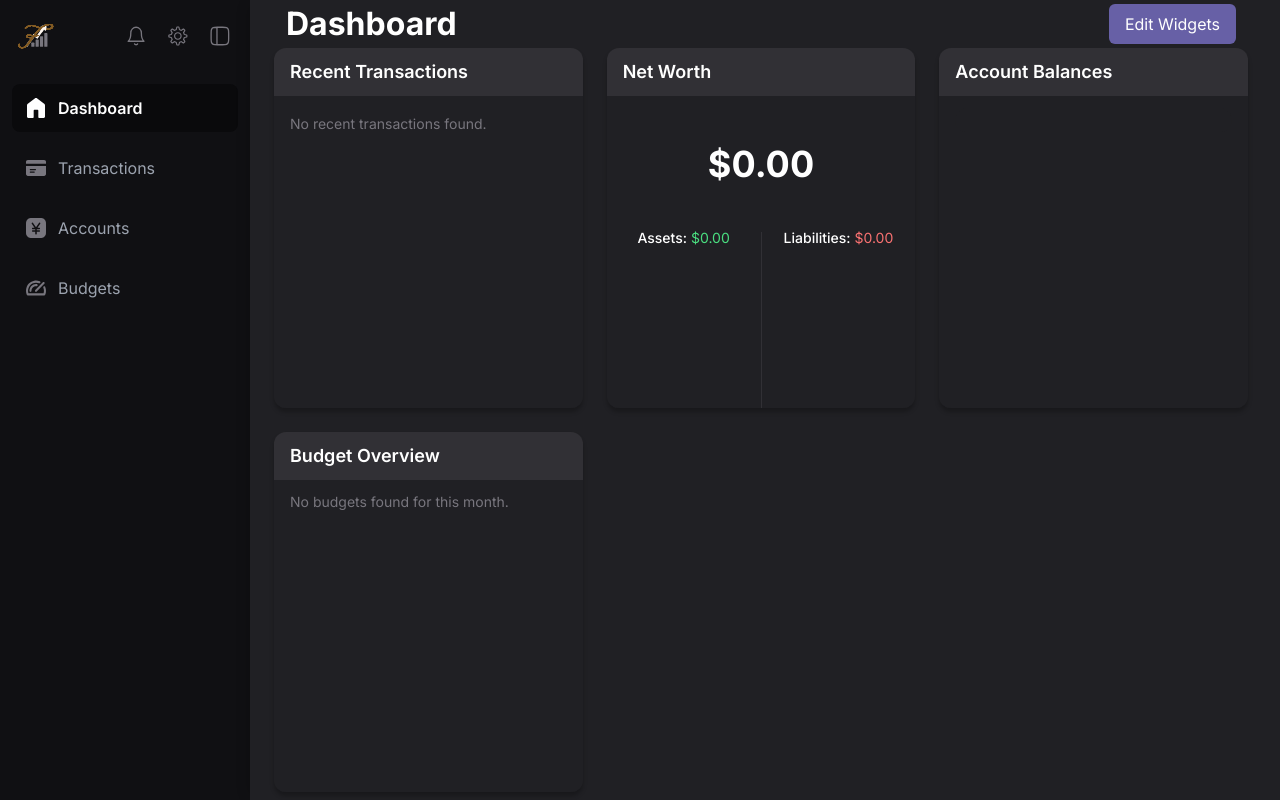
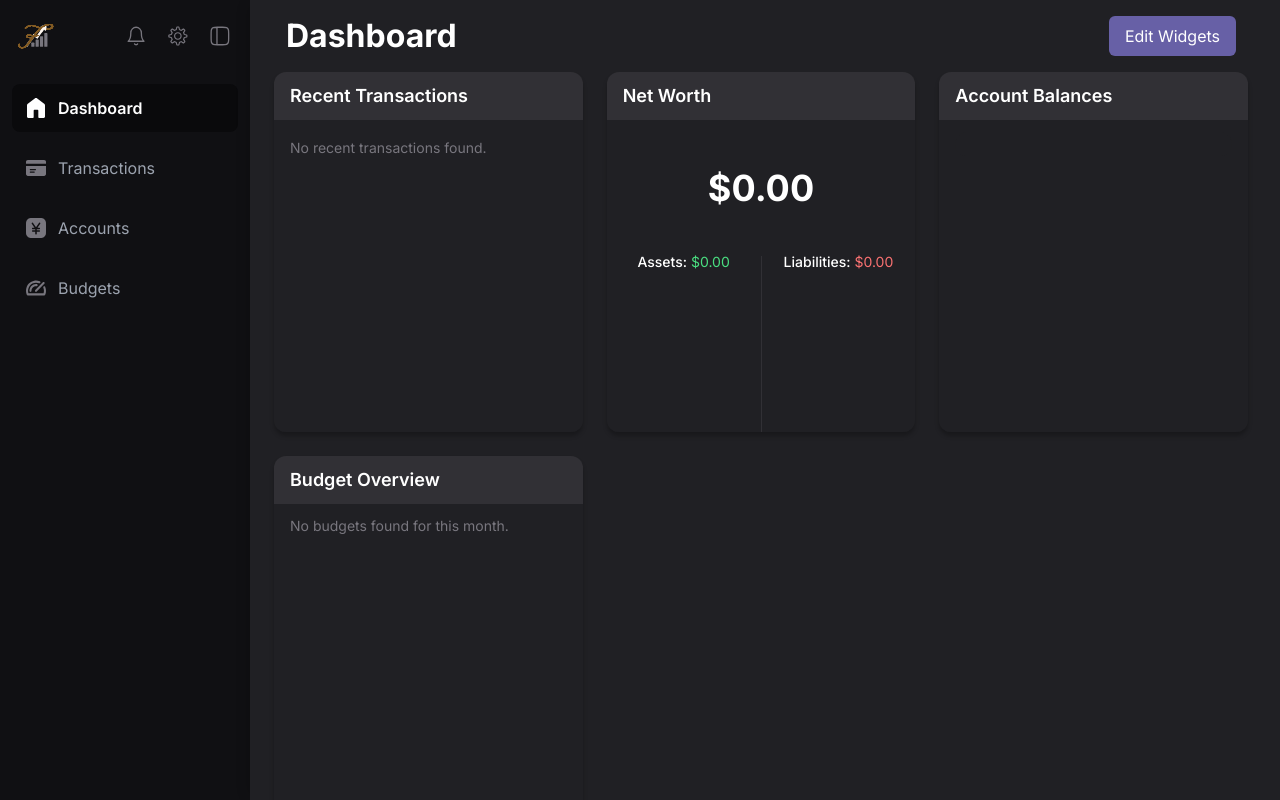
Before and after one commit to xavierAshkar/findash-mvp, a Django app: page /dashboard/ in a window 1280 px wide. Run offline with Django 5.2, Linux system fonts and the light colour scheme; the visitor is signed in with stand-in values (Sample User, id 1); data comes from the database, SQL or seed files in the repository; data that the repository does not hold is empty; parts of the project's set-up code (start-up, migrations or seed data) failed here and were passed over; some libraries are stand-ins or nearby versions.

Commit message:
chore(core): bug fix where header height shrunk when not fullscreen

```diff
--- a/core/templates/core/accounts/partials/_header.html
+++ b/core/templates/core/accounts/partials/_header.html
@@ -1,5 +1,5 @@
 <header id="accounts-header" class="sticky top-0 h-[72px] bg-primaryBg flex items-center justify-between px-[36px]">
-  <div class="flex items-center justify-between w-full h-full">
+  <div class="flex items-center justify-between w-full h-[72px]">
     <h1 class="text-[32px] font-bold">Accounts</h1>
 
     <div class="flex gap-[12px] ">
--- a/core/templates/core/budgets/partials/_header.html
+++ b/core/templates/core/budgets/partials/_header.html
@@ -1,5 +1,5 @@
 <header id="budgets-header" class="sticky top-0 h-[72px] bg-primaryBg flex items-center justify-between px-[36px]">
-  <div class="flex items-center justify-between w-full h-full">
+  <div class="flex items-center justify-between w-full h-[72px]">
     <h1 class="text-[32px] font-bold">Budgets</h1>
 
 
--- a/core/templates/core/dashboard/partials/_header.html
+++ b/core/templates/core/dashboard/partials/_header.html
@@ -1,6 +1,6 @@
 <!-- _header.html -->
 <header id="dashboard-header" class="sticky top-0 h-[72px] bg-primaryBg flex items-center justify-between px-[36px]">
-  <div class="flex items-center justify-between w-full h-full">
+  <div class="flex items-center justify-between w-full h-[72px]">
     <h1 class="text-[32px] font-bold">Dashboard</h1>
 
     <form
--- a/core/templates/core/profile/partials/_header.html
+++ b/core/templates/core/profile/partials/_header.html
@@ -1,5 +1,5 @@
 <header id="profile-header" class="sticky top-0 h-[72px] bg-primaryBg flex items-center justify-between px-[36px]">
-  <div class="flex items-center justify-between w-full h-full">
+  <div class="flex items-center justify-between w-full h-[72px]">
     <h1 class="text-[32px] font-bold">Profile</h1>
   </div>
 </header>
--- a/core/templates/core/transactions/partials/_header.html
+++ b/core/templates/core/transactions/partials/_header.html
@@ -1,5 +1,5 @@
 <header id="transactions-header" class="sticky top-0 h-[72px] bg-primaryBg flex items-center justify-between px-[36px]">
-  <div class="flex items-center justify-between w-full h-full">
+  <div class="flex items-center justify-between w-full h-[72px]">
     <h1 class="text-[32px] font-bold">Transactions</h1>
 
     <div class="flex gap-[12px]">
```
